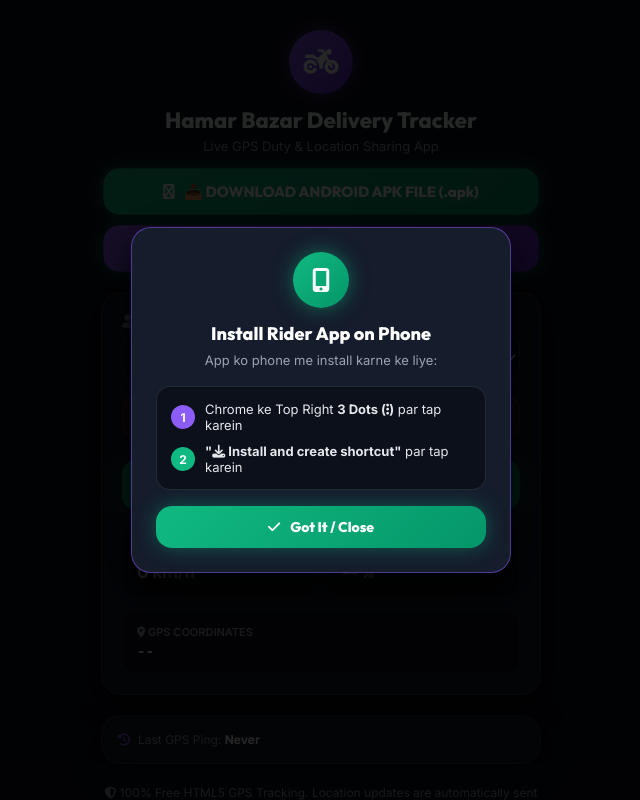
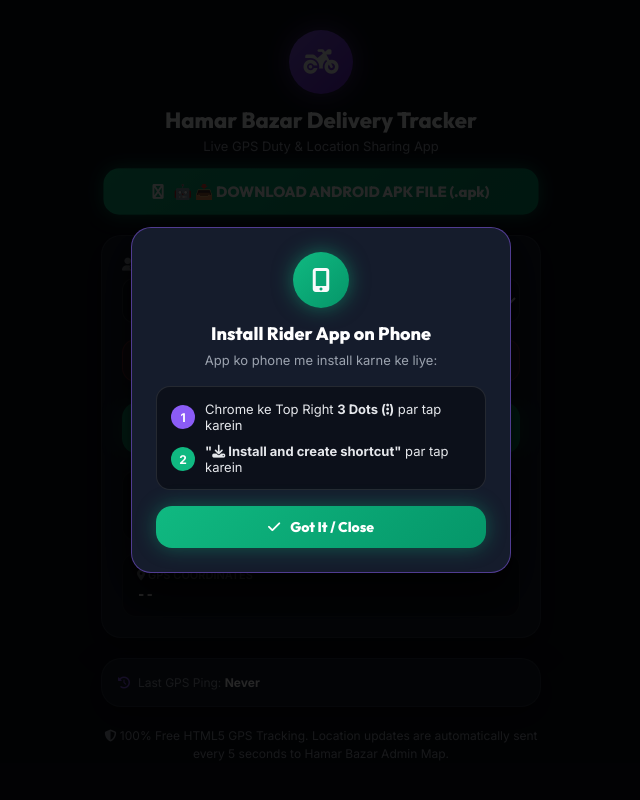
Before and after one commit to Prince4061/hamar-bazar-map, a Flask app: template templates/rider.html in a window 1280 px wide. Shown: the whole page, without its empty margins (319-959 px from the left). Run offline with Flask 3, Linux system fonts and the light colour scheme; the template is opened without the code that fills it, so the values that code supplies are empty; data comes from the database, SQL or seed files in the repository.

Commit message:
fix: disable page caching and show only direct Android APK Download button on /rider

```diff
--- a/app.py
+++ b/app.py
@@ -315,7 +315,10 @@ def get_map_locations():
 
 @app.route('/rider')
 def rider_page():
-    return render_template('rider.html')
+    response = make_response(render_template('rider.html'))
+    response.headers['Cache-Control'] = 'no-store, no-cache, must-revalidate, max-age=0'
+    response.headers['Pragma'] = 'no-cache'
+    return response
 
 @app.route('/api/riders', methods=['GET', 'POST'])
 def handle_riders():
--- a/templates/rider.html
+++ b/templates/rider.html
@@ -263,13 +263,10 @@
             <h1>Hamar Bazar Delivery Tracker</h1>
             <p>Live GPS Duty & Location Sharing App</p>
 
-            <div style="margin-top: 14px; display:flex; flex-direction:column; gap:10px;">
+            <div style="margin-top: 14px;">
                 <a href="/download-apk" class="install-pwa-top-btn" style="text-decoration:none;" download>
-                    <i class="fa-solid fa-android"></i> 📥 DOWNLOAD ANDROID APK FILE (.apk)
+                    <i class="fa-solid fa-android"></i> 🤖 📥 DOWNLOAD ANDROID APK FILE (.apk)
                 </a>
-                <button id="top-install-btn" onclick="installPwaApp()" class="install-pwa-top-btn" style="background:linear-gradient(135deg, #8B5CF6, #6D28D9);">
-                    <i class="fa-solid fa-download"></i> 📲 INSTALL APP ON PHONE
-                </button>
             </div>
         </div>
 
```
